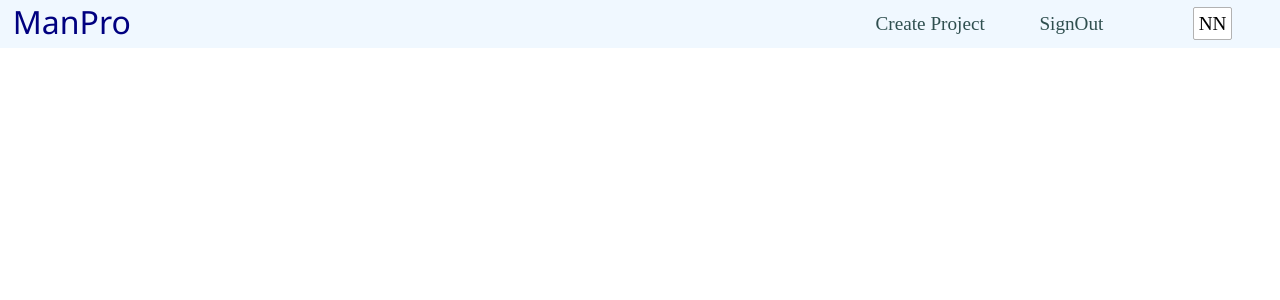
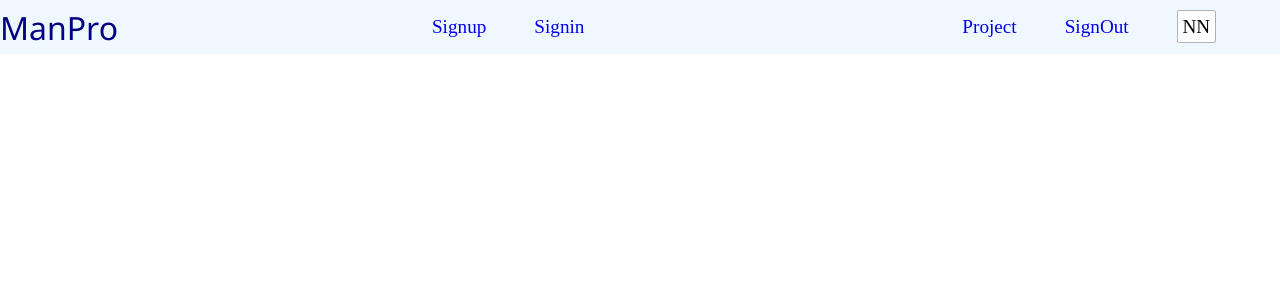
Before and after one commit to Arjun0o/manpro, a React app: page / in a window 1280 px wide. Shown: the top 300 px of the page. Built offline with nearby package versions, Linux system fonts and the light colour scheme.

Commit message:
updated the styling of Navbar component

```diff
--- a/src/components/layout/Links.module.css
+++ b/src/components/layout/Links.module.css
@@ -1,17 +1,16 @@
 .list{
-    display: grid;
-    float:right;
-    height:3rem;
-    grid-gap: 2rem;
-    grid-template-columns: 1fr 1fr 1fr;
-    align-content: center;
     list-style-type: none;
     text-align: center;
     font-size: 1.2rem;
+    padding:1rem;
+}
+li{
+    display: inline-block;
+    margin-right: 3rem;
+    color:#2F4F4F;
 }
 .listItem{
     text-decoration: none;
-    color:#2F4F4F;
 }
 .listItem:hover{
     color:black;
--- a/src/components/layout/Navbar.js
+++ b/src/components/layout/Navbar.js
@@ -9,8 +9,8 @@ const Navbar = () => {
         <div>
             <nav className={styles.navbar}>
                 <Link to='/' className={styles.logo}>ManPro</Link>
+                <SignedOutLinks />
                 <SignedInLinks />
-                {/* <SignedOutLinks/> */}
             </nav>
         </div>
     )
--- a/src/components/layout/Navbar.module.css
+++ b/src/components/layout/Navbar.module.css
@@ -5,12 +5,9 @@
     font-family: 'Segoe UI', Tahoma, Geneva, Verdana, sans-serif;
 }
 .navbar{
+    max-width: 100%;
     background-color:#F0F8FF;
-    height: 3rem;
-    padding:0.8rem;
-    display: grid;
-    grid-template-columns: 1fr 1fr;
+    display:flex;
     justify-content: space-between;
-    align-content: center;
-    grid-gap: 10rem;
+    align-items: center;
 }
--- a/src/components/layout/SignedInLinks.js
+++ b/src/components/layout/SignedInLinks.js
@@ -6,7 +6,7 @@ function SignedInLinks() {
     return (
         <div>
             <ul className={styles.list}>
-                <li><NavLink to='/' className={styles.listItem}>Create Project</NavLink></li>
+                <li><NavLink to='/' className={styles.listItem}>Project</NavLink></li>
                 <li><NavLink to='/' className={styles.listItem}>SignOut</NavLink></li>
                 <li><NavLink to='/' className={styles.name}>NN</NavLink></li>
             </ul>
```
